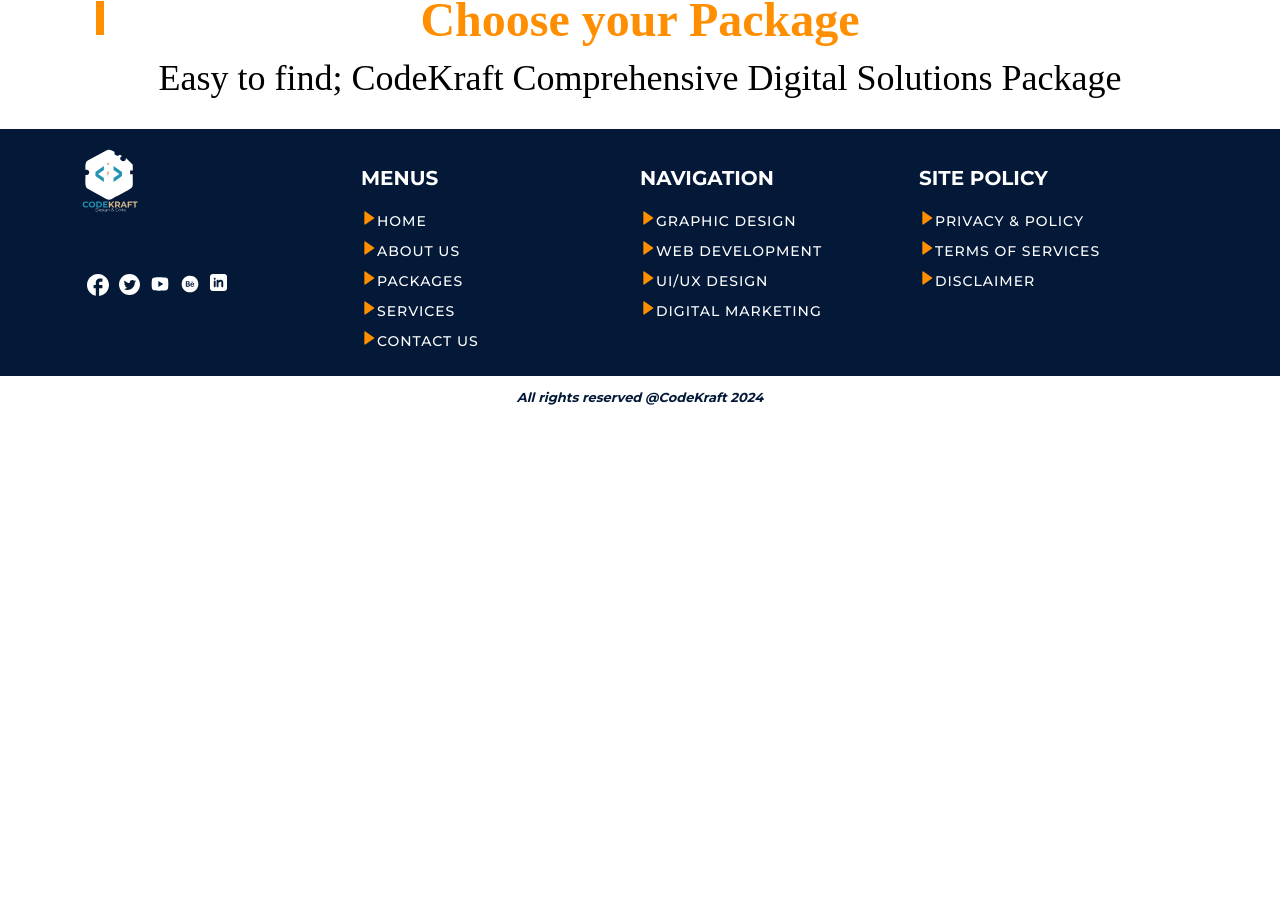
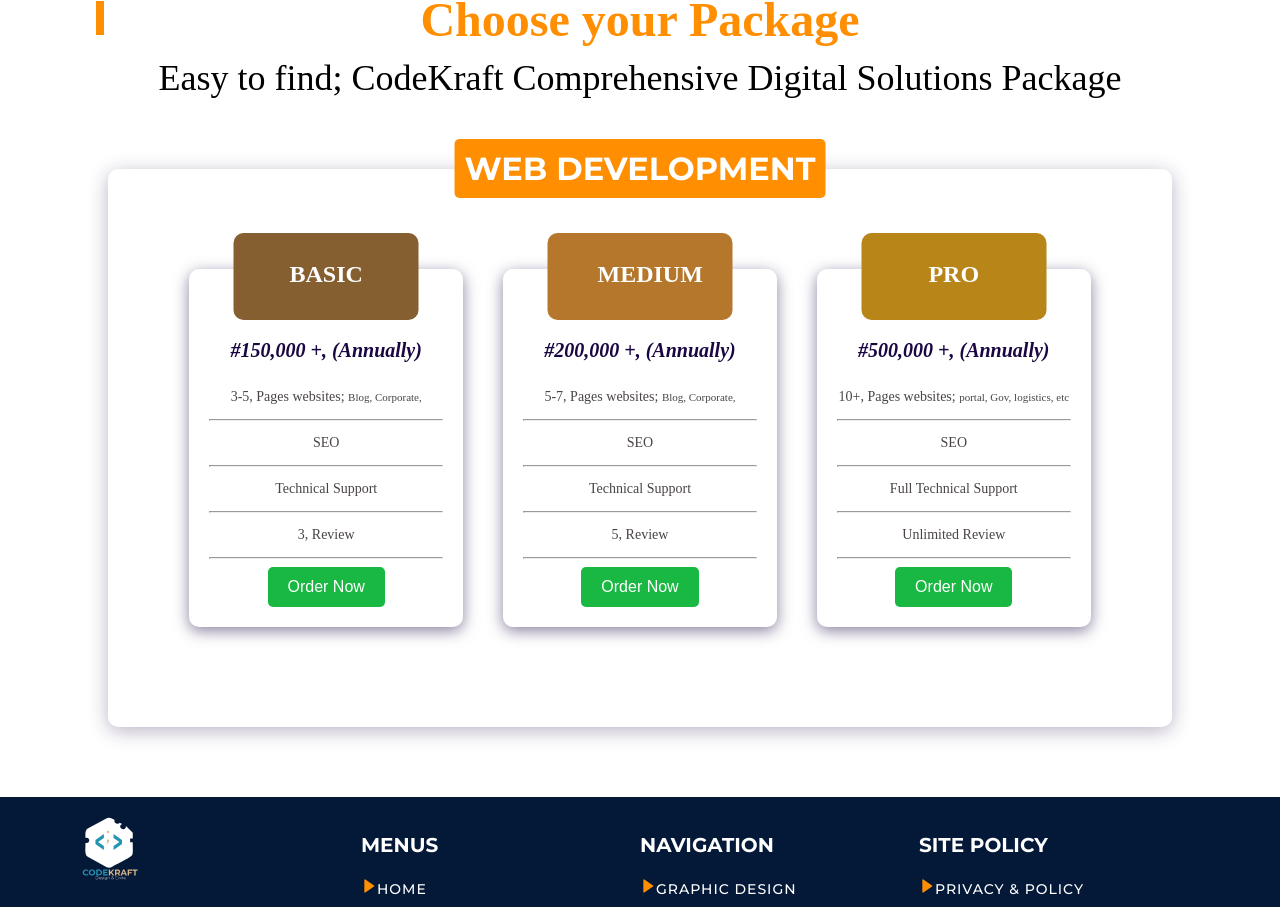
Before and after one commit to ogungbile-oluwasogo/codekraft, a React (Vite) app: page /packages in a window 1280 px wide. Shown: the part 638-1545 px from the top of the page. Before the commit the page ends 1056 px from the top, so only its background shows below. Built offline with nearby package versions, Linux system fonts and the light colour scheme.

Commit message:
packages updated

```diff
--- /dev/null
+++ b/src/Components/PackagesComponent/WebDevPackage.jsx
@@ -0,0 +1,53 @@
+import styles from './WebDevPackage.module.css';
+
+const WebDevPackage = () => {
+  return (
+    <div className={styles.webConatainer}>
+      <h2>WEB DEVELOPMENT</h2>
+      <div className={styles.packagesWrapper}>
+        <div className={styles.basic}>
+            <h3>BASIC</h3>
+            <h4>#150,000 +, (Annually)</h4>
+            <p>3-5, Pages websites; <span>Blog, Corporate,</span></p>
+            <hr />
+            <p>SEO</p>
+            <hr />
+            <p>Technical Support</p>
+            <hr />
+            <p>3, Review</p>
+            <hr />
+            <button>Order Now</button>
+        </div>
+        <div className={styles.medium}>
+            <h3>MEDIUM</h3>
+            <h4>#200,000 +, (Annually)</h4>
+            <p>5-7, Pages websites; <span>Blog, Corporate,</span></p>
+            <hr />
+            <p>SEO</p>
+            <hr />
+            <p>Technical Support</p>
+            <hr />
+            <p>5, Review</p>
+            <hr />
+            <button>Order Now</button>
+        </div>
+        <div className={styles.pro}>
+            <h3>PRO</h3>
+            <h4>#500,000 +, (Annually)</h4>
+            <p>10+, Pages websites; <span>portal, Gov, logistics, etc</span></p>
+            <hr />
+            <p>SEO</p>
+            <hr />
+            <p>Full Technical Support</p>
+            <hr />
+            <p>Unlimited Review</p>
+            <hr />
+            <button>Order Now</button>
+        </div>
+
+      </div>
+    </div>
+  )
+}
+
+export default WebDevPackage
--- /dev/null
+++ b/src/Components/PackagesComponent/WebDevPackage.module.css
@@ -0,0 +1,215 @@
+.webConatainer {
+    position: relative;
+    width: 80%;
+    padding: 20px;
+    margin: 70px auto;
+    background: #FFFFFF;
+    box-shadow: 0px 4px 20px rgba(26, 6, 65, 0.3);
+    border-radius: 10px;
+    text-align: center;
+}
+
+.webConatainer h2{
+    font-family: 'Montserrat';
+    font-style: normal;
+    font-weight: 700;
+    font-size: 32px;
+    color: #FFFFFF;
+    padding: 10px;
+    margin: auto;
+    text-align: center;
+    position: absolute;
+    /* width: 393px; */
+    top: -30px;
+    left: 50%;
+    transform: translateX(-50%);
+    background: #FF8E00;
+    border-radius: 5px;
+}
+
+.webConatainer .packagesWrapper {
+    display: flex;
+    justify-content: space-between;
+    width: 90%;
+    margin: auto;
+}
+
+.webConatainer .packagesWrapper .basic, .medium, .pro{
+    position: relative;
+    /* isolation: isolate; */
+    width: 234px;
+    margin: 80px 10px;
+    box-shadow: 0px 4px 15px rgba(26, 6, 65, 0.5);
+    border-radius: 10px;
+    padding: 20px;
+}
+
+.webConatainer .packagesWrapper .basic h3{
+    position: absolute;
+    top: -60px;
+    left: 50%;
+    transform: translateX(-50%);
+    width: 180px;
+    background: #855F30;
+    border-radius: 10px;
+    width: 85px;
+    padding: 28px 50px;
+    height: 31px;
+    font-family: 'Montagu Slab';
+    font-style: normal;
+    font-weight: 700;
+    font-size: 24px;
+    color: #FFFFFF;
+}
+
+
+.webConatainer .packagesWrapper .medium h3{
+    position: absolute;
+    top: -60px;
+    left: 50%;
+    transform: translateX(-50%);
+    width: 180px;
+    background: #B4772B;
+    border-radius: 10px;
+    width: 85px;
+    padding: 28px 50px;
+    height: 31px;
+    font-family: 'Montagu Slab';
+    font-style: normal;
+    font-weight: 700;
+    font-size: 24px;
+    color: #FFFFFF;
+}
+
+.webConatainer .packagesWrapper .pro h3{
+    position: absolute;
+    top: -60px;
+    left: 50%;
+    transform: translateX(-50%);
+    width: 180px;
+    background: #B88518;
+    border-radius: 10px;
+    width: 85px;
+    padding: 28px 50px;
+    height: 31px;
+    font-family: 'Montagu Slab';
+    font-style: normal;
+    font-weight: 700;
+    font-size: 24px;
+    color: #FFFFFF;
+}
+
+
+.webConatainer .packagesWrapper h4{
+    margin-top: 50px;
+    font-family: 'Crimson Text';
+    font-style: italic;
+    font-weight: 700;
+    font-size: 20px;
+    text-align: center;
+    color: #1A0641;
+}
+
+.webConatainer .packagesWrapper p{
+    font-family: 'Crimson Text';
+    font-style: normal;
+    font-weight: 400;
+    font-size: 14px;
+    text-align: center;
+    color: #4A4444;
+}
+
+.webConatainer .packagesWrapper span{
+    font-size: 11px;
+}
+
+.webConatainer .packagesWrapper button{
+    display: flex;
+    /* justify-content: center; */
+    align-items: center;
+    margin: auto;
+    padding: 20px;
+    height: 32px;
+    font-size: 16px;
+    color: #fff;
+    background: #18B842;
+    border-radius: 5px;
+    border: none;
+}
+
+.webConatainer .packagesWrapper button:hover{
+    background: #047e24;
+    cursor: pointer;
+    transition: 0.4s ease-in-out;
+}
+
+@media (max-width: 1230px) {
+    .webConatainer .packagesWrapper {
+        width: 95%;
+    }
+
+    .webConatainer .packagesWrapper .basic h3,
+     .webConatainer .packagesWrapper .medium h3,
+     .webConatainer .packagesWrapper .pro h3 {
+        padding: 24px 40px ;
+     }
+}
+
+@media (max-width: 1010px) {
+    .webConatainer .packagesWrapper h4 {
+        font-size: 16px;
+    }
+}
+
+@media (max-width: 900px) {
+    .webConatainer h2{
+        font-size: 28px;
+    }
+
+    .webConatainer .packagesWrapper .basic h3,
+    .webConatainer .packagesWrapper .medium h3,
+    .webConatainer .packagesWrapper .pro h3 {
+       padding: 18px 30px ;
+    }
+}
+
+@media (max-width: 900px) {
+    .webConatainer .packagesWrapper{
+        flex-direction: column;
+    }
+
+    .webConatainer h2{
+        font-size: 20px;
+    }
+
+    .webConatainer .packagesWrapper .basic, .medium, .pro{
+        position: relative;
+        /* isolation: isolate; */
+        width: 250px;
+        margin: 65px auto 0px auto;
+        padding: 20px;
+    }
+}
+
+@media (max-width: 580px) {
+    .webConatainer h2{
+        padding: 12px;
+        font-size: 13px;
+        top: -20px;
+        width: 60%;
+    }
+
+    .webConatainer .packagesWrapper .basic, .medium, .pro{
+
+        width: 80%;
+
+    }
+
+    .webConatainer .packagesWrapper .basic h3,
+    .webConatainer .packagesWrapper .medium h3,
+    .webConatainer .packagesWrapper .pro h3 {
+       padding: 14px 24px ;
+       font-size: 20px;
+       top: -50px;
+    }
+}
--- a/src/pages/OurPackages.jsx
+++ b/src/pages/OurPackages.jsx
@@ -1,11 +1,13 @@
 import ChoosePackage from '../Components/PackagesComponent/ChoosePackage'
 import PackagesHeader from '../Components/PackagesComponent/PackagesHeader'
+import WebDevPackage from '../Components/PackagesComponent/WebDevPackage'
 
 const OurPackages = () => {
   return (
     <div>
       <PackagesHeader />
       <ChoosePackage />
+      <WebDevPackage />
     </div>
   )
 }
```
